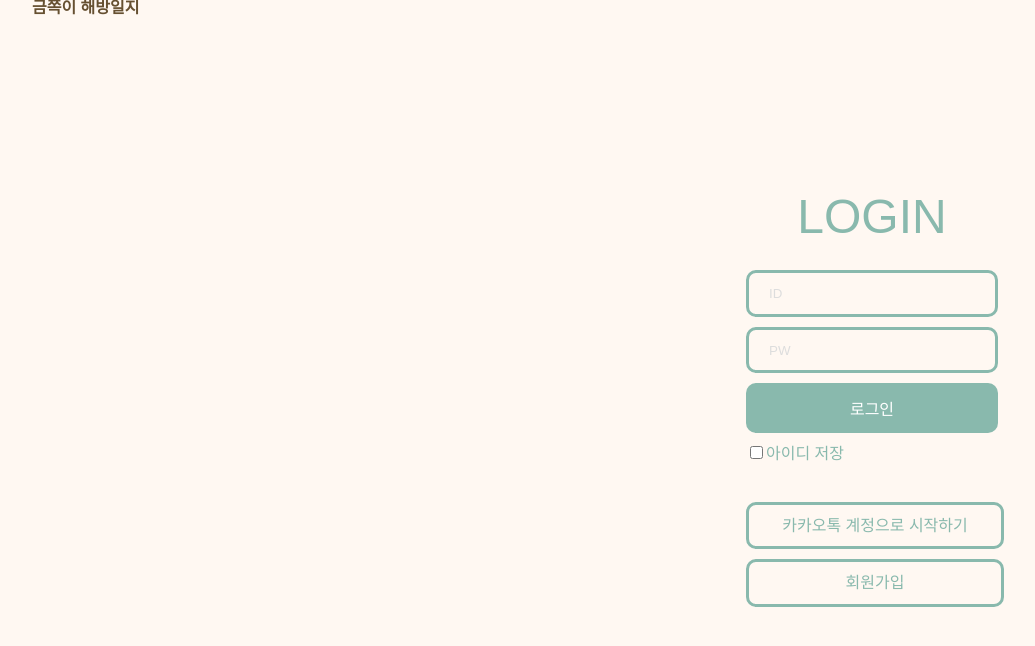
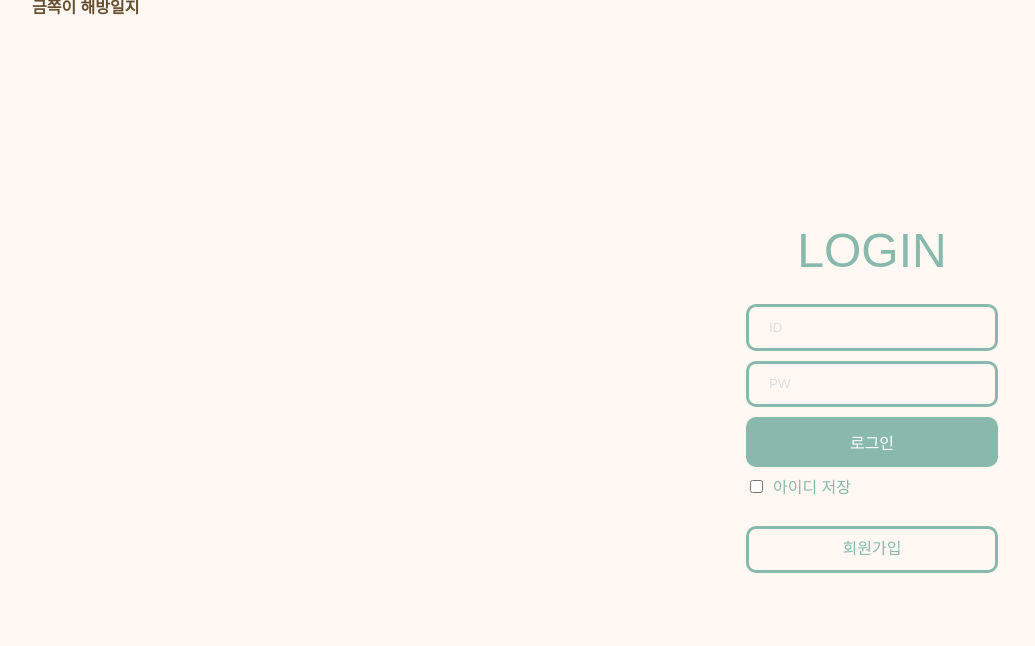
Before and after one commit to MyGoldenKids/goldenkid-frontend, a Vue app in the folder vue-project/: page /member/login in a window 1280 px wide. Shown: the top 646 px of the page, without its empty margins (8-1043 px from the left). Built offline with nearby package versions, Linux system fonts and the light colour scheme; a web font is replaced by a local one; what v-calendar would draw is missing.

Commit message:
feat: 로그인 레이아웃 #155
카카오 계정으로 시작하기 버튼 삭제
회원가입 버튼 hover 시 스타일 추가

```diff
--- a/vue-project/src/components/member/MemberLoginComponent.vue
+++ b/vue-project/src/components/member/MemberLoginComponent.vue
@@ -65,7 +65,6 @@ function submitForm() {
                                 />아이디 저장
                             </label>
                         </div>
-                        <a href="#" class="a-btn">카카오톡 계정으로 시작하기</a>
                         <router-link to="/member/signup" class="a-btn"
                             >회원가입</router-link
                         >
@@ -122,9 +121,6 @@ label {
     padding-left: 0.625rem;
     color: #ddd;
 }
-/* .login-box > input:focus {
-    display: none;
-} */
 
 /* 로그인 박스 button */
 .login-box button {
@@ -146,6 +142,10 @@ label {
     padding-top: 0.625rem;
     align-items: center;
 }
+
+.check-box input {
+    margin-right: 0.625rem;
+}
 /* 로그인 a태그 버튼 */
 .a-btn {
     display: block;
@@ -153,8 +153,15 @@ label {
     text-align: center;
     padding: 0.8rem 0;
     border: 3px solid #89b9ad;
-    margin-top: 0.625rem;
+    box-sizing: border-box;
     background-color: inherit;
     border-radius: 10px;
 }
+
+.a-btn:hover {
+    background-color: #89b9ad;
+    color: #fff;
+    transition: 0.3s;
+}
+
 </style>
```
